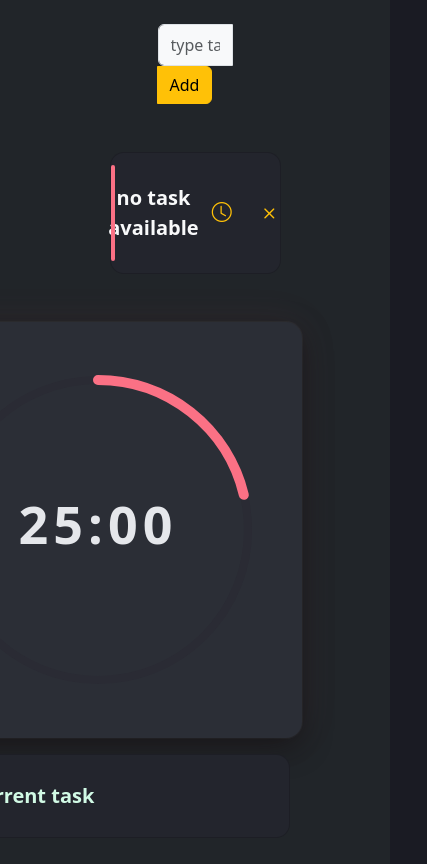
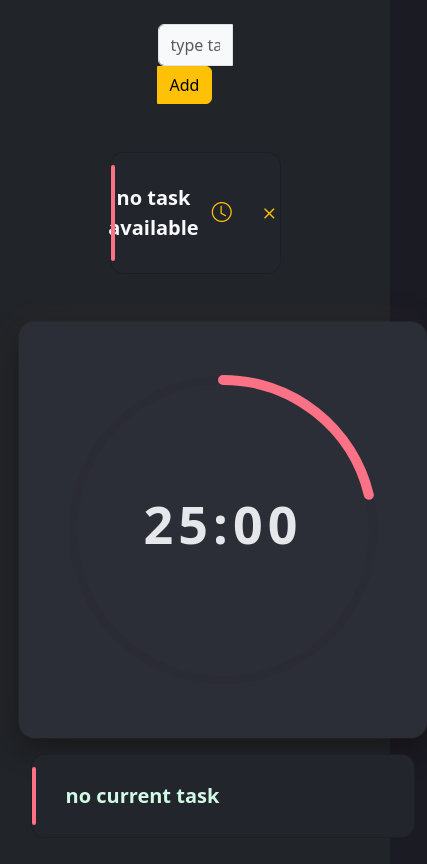
Before and after one commit to yaseen-s-8547/stuPom, a React (Vite) app: page / in a window 390 px wide. Shown: the top 864 px of the page, 427 px wide, since content can reach past the window. Built offline with nearby package versions, Linux system fonts and the light colour scheme.

Commit message:
refactor timer states in Pomodoro component; update CSS for current task display

```diff
--- a/src/Components/CurrentTask.jsx
+++ b/src/Components/CurrentTask.jsx
@@ -2,7 +2,7 @@ export default function CurrentTask({task,completeCurrentTask}) {
     const currentTask=task.find(task=>task.status==="current")
     return (
         <>
-            <div className="card  mb-5 current-task-bar ">
+            <div className="card   mb-5 current-task-bar ">
                {currentTask?
                ( <div className="card-body d-flex flex-row  justify-content-center align-items-center px-1 py-0 ps-3">
                     <p className=" fw-bolder fs-5 mt-3 text-center">{currentTask.name}</p>
--- a/src/Timer/Pomodoro.jsx
+++ b/src/Timer/Pomodoro.jsx
@@ -3,25 +3,27 @@ import CurrentTask from "../Components/CurrentTask"
 
 function Pomodoro({startNextTask,task,completeCurrentTask}) {
     const [timerMode,setTimerMode]=useState("idle")
-
+   // idle | work_running | work_paused | break_running | break_paused
     const handleStart=()=>{
-        setTimerMode("running")
+        setTimerMode("work_running")
        const hasCurrent = task.some(task=>task.status==="current")
        if(!hasCurrent){
         startNextTask()
        }
     }
     const handlePause=()=>{
-        setTimerMode("paused")
+        setTimerMode("work_paused")
     }
     const handleContinue=()=>{
-        setTimerMode("running")
+        setTimerMode("work_running")
     }
     const handleStop=()=>{
         setTimerMode("idle")
         setRemainingTime(POMODORO_DURATION)
     }
     const POMODORO_DURATION=25*60
+    const BREAK_DURATION=5*60
+
     const[remainingTime,setRemainingTime]=useState(POMODORO_DURATION)
     const formatTime=(seconds)=>{
         const minutes = Math.floor(seconds/60)
@@ -31,11 +33,15 @@ function Pomodoro({startNextTask,task,completeCurrentTask}) {
     }
     useEffect(()=>{
        let interValId=null
-       if(timerMode==="running"){
+       if(timerMode.endsWith("_running")){
         interValId=setInterval(()=>{
             setRemainingTime((prev)=>{
                 if(prev<=1){
-                    setTimerMode("idle")
+                    if(timerMode==="work_running"){
+                        setTimerMode("break_running")
+                    }
+                    else if(timerMode==="break_running")
+                        setTimerMode("idle")
                     return 0
                 }
                 return prev-1
@@ -48,6 +54,14 @@ function Pomodoro({startNextTask,task,completeCurrentTask}) {
         }
        }
     },[timerMode])
+    useEffect(()=>{
+        if(timerMode==="work_running"){
+           setRemainingTime(POMODORO_DURATION)
+        }
+        if(timerMode==="break_running"){
+            setRemainingTime(BREAK_DURATION)
+        }
+    },[timerMode,POMODORO_DURATION, BREAK_DURATION])
     const hasNextTask=task.some(task=>task.status==="next")
     return (
         <div className="d-flex flex-column">
@@ -87,24 +101,29 @@ function Pomodoro({startNextTask,task,completeCurrentTask}) {
                     <div className="btn  px-5 py-3 rounded-pill coral-btn" onClick={handleStart}>START</div>
                 </div>
                )}
-               {timerMode==="running"&&(
+               {timerMode==="work_running"&&(
                 <div className="d-flex justify-content-center">
                     <div className="btn  px-5 py-3 rounded-pill coral-btn" onClick={handlePause}>Pause</div>
                 </div>
                )}
-               {timerMode==="paused"&&(
+               {timerMode==="work_paused"&&(
                 <div className="d-flex justify-content-center">
                     <div className="btn   py-3 rounded-pill coral-btn" onClick={handleContinue} style={{width:"105px"}}>Continue</div>
                     <div className="btn mx-2  py-3 rounded-pill coral-btn" onClick={handleStop} style={{width:"105px"}}>Stop</div>
                 </div>
                )}
+               {timerMode==="break_running"&&(
+                 <div className="d-flex justify-content-center">
+                    <div className="btn  px-5 py-3 rounded-pill coral-btn" onClick={handleStop}>STOP BREAK</div>
+                </div>
+               )}
 
 
             </div>
-            <div className="container mt-3 ">
+            <div className="container mt-3  ">
                 <div className="row">
 
-                    <div className="col-12">
+                    <div className="col-12 curr-card">
                         <CurrentTask task={task} completeCurrentTask={completeCurrentTask}/>
                     </div>
 
--- a/src/index.css
+++ b/src/index.css
@@ -94,4 +94,11 @@ h3.card-title{
   .current-task-bar {
     display: none;
   }
+  .center-card{
+    margin-left: 250px;
+  }
+  .current-task-bar{
+    margin-left:250px;
+
+  }
 }
```
